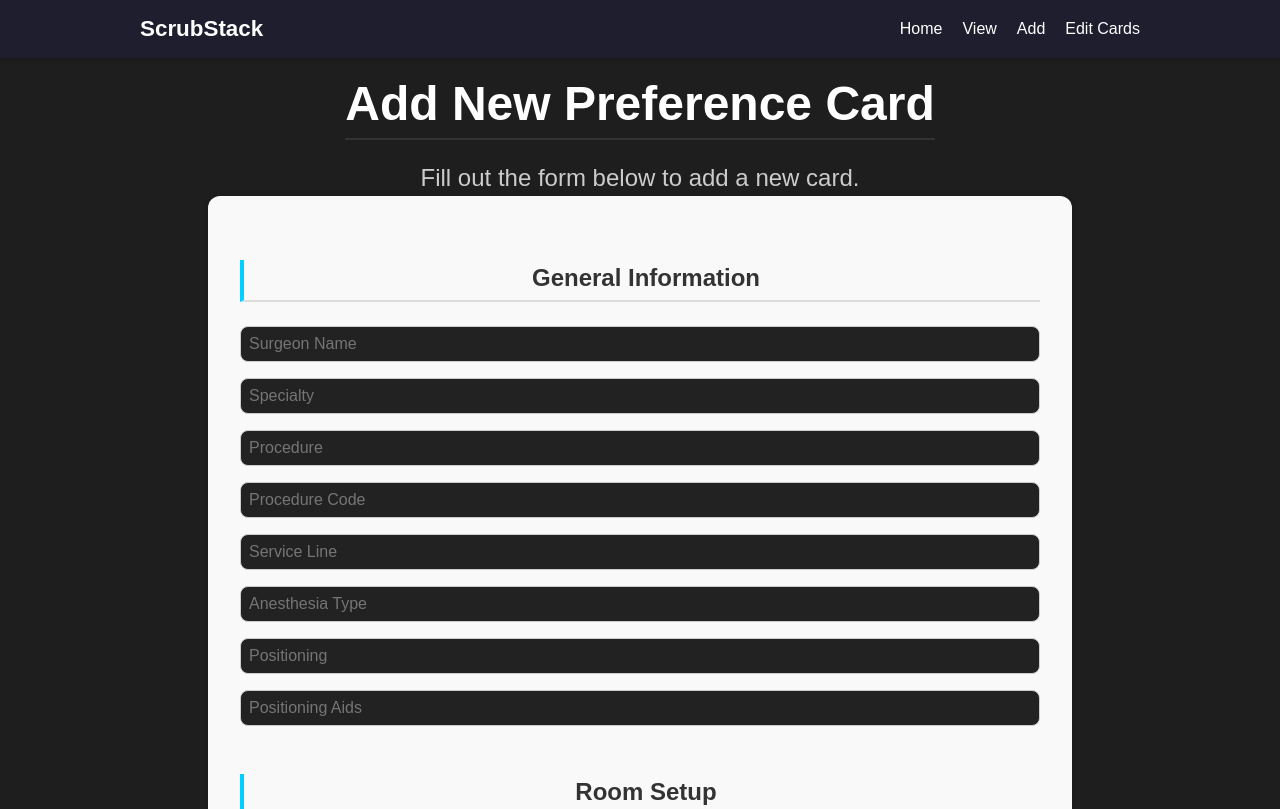
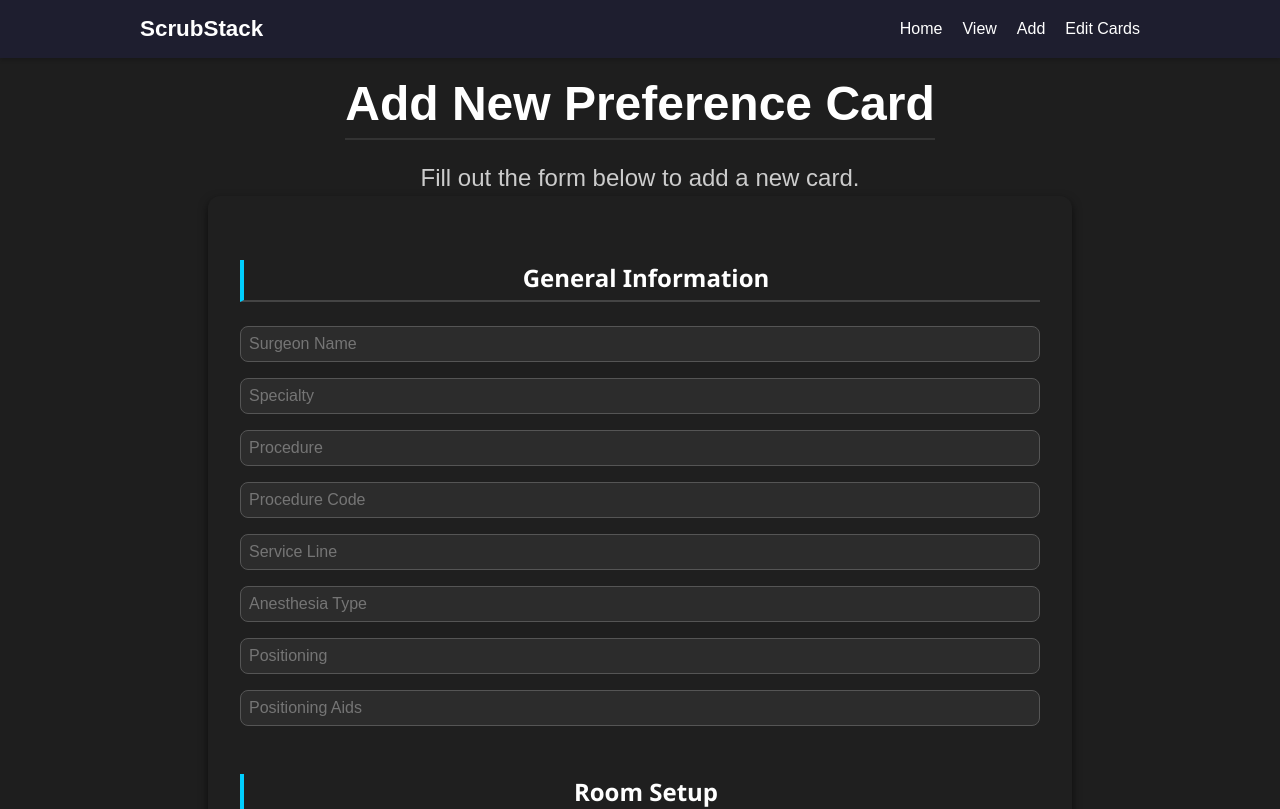
Before and after one commit to Fersill53/ScrubStacks, a React (Vite) app in the folder Client/: page /add in a window 1280 px wide. Shown: the top 809 px of the page. Built offline with nearby package versions, Linux system fonts and the light colour scheme.

Commit message:
changed to darktheme

```diff
--- a/Client/src/components/AddCardForm.css
+++ b/Client/src/components/AddCardForm.css
@@ -98,6 +98,8 @@
 
 /* AddCardForm.css */
 
+/* AddCardForm.css - Dark Theme */
+
 .add-card-form {
   display: flex;
   flex-direction: column;
@@ -105,18 +107,19 @@
   max-width: 800px;
   margin: 0 auto;
   padding: 2rem;
-  background-color: #f9f9f9;
+  background-color: #1f1f1f;
   border-radius: 12px;
-  box-shadow: 0 4px 8px rgba(0, 0, 0, 0.1);
-  font-family: sans-serif;
+  box-shadow: 0 4px 10px rgba(0, 0, 0, 0.6);
+  font-family: 'Segoe UI', Tahoma, Geneva, Verdana, sans-serif;
+  color: #e0e0e0;
 }
 
 .add-card-form h2 {
   margin-top: 2rem;
   margin-bottom: 0.5rem;
   font-size: 1.5rem;
-  color: #333;
-  border-bottom: 2px solid #ddd;
+  color: #fff;
+  border-bottom: 2px solid #444;
   padding-bottom: 0.25rem;
 }
 
@@ -125,7 +128,9 @@
 .add-card-form textarea {
   padding: 0.5rem;
   font-size: 1rem;
-  border: 1px solid #ccc;
+  background-color: #2c2c2c;
+  color: #f0f0f0;
+  border: 1px solid #555;
   border-radius: 8px;
   width: 100%;
   box-sizing: border-box;
@@ -141,7 +146,7 @@
   align-items: center;
   gap: 0.5rem;
   font-size: 0.95rem;
-  margin-top: 0.5rem;
+  color: #ccc;
 }
 
 .add-card-form .inline-row {
@@ -160,7 +165,7 @@
   display: flex;
   flex-direction: column;
   gap: 1rem;
-  border-left: 4px solid #ddd;
+  border-left: 4px solid #444;
   padding-left: 1rem;
   margin-top: 1rem;
 }
@@ -170,15 +175,15 @@
   flex-direction: column;
   gap: 0.5rem;
   padding: 0.5rem;
-  background-color: #fff;
-  border: 1px solid #ddd;
+  background-color: #2a2a2a;
+  border: 1px solid #444;
   border-radius: 8px;
 }
 
 .add-card-form button[type='submit'] {
   margin-top: 2rem;
   padding: 0.75rem 1.5rem;
-  background-color: #007bff;
+  background-color: #0d6efd;
   color: white;
   border: none;
   border-radius: 8px;
@@ -188,7 +193,7 @@
 }
 
 .add-card-form button[type='submit']:hover {
-  background-color: #0056b3;
+  background-color: #084298;
 }
 
 .add-card-form .add-btn,
@@ -196,16 +201,17 @@
   font-size: 0.85rem;
   padding: 0.25rem 0.5rem;
   margin-top: 0.25rem;
-  background-color: #eee;
-  border: 1px solid #ccc;
+  background-color: #444;
+  border: 1px solid #666;
   border-radius: 6px;
+  color: #eee;
   cursor: pointer;
 }
 
 .add-card-form .remove-btn {
-  background-color: #ffdddd;
-  border-color: #cc0000;
-  color: #a00;
+  background-color: #661111;
+  border-color: #990000;
+  color: #ffcccc;
 }
 
 .add-card-form .add-btn:hover,
@@ -215,5 +221,5 @@
 
 .add-card-form .section-divider {
   margin-top: 2rem;
-  border-top: 1px solid #ccc;
+  border-top: 1px solid #444;
 }
```
